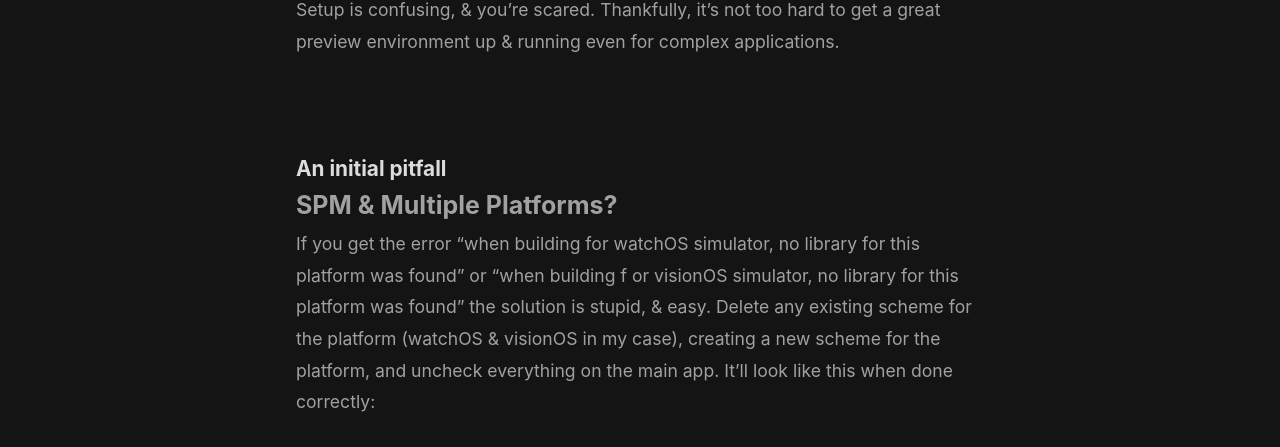
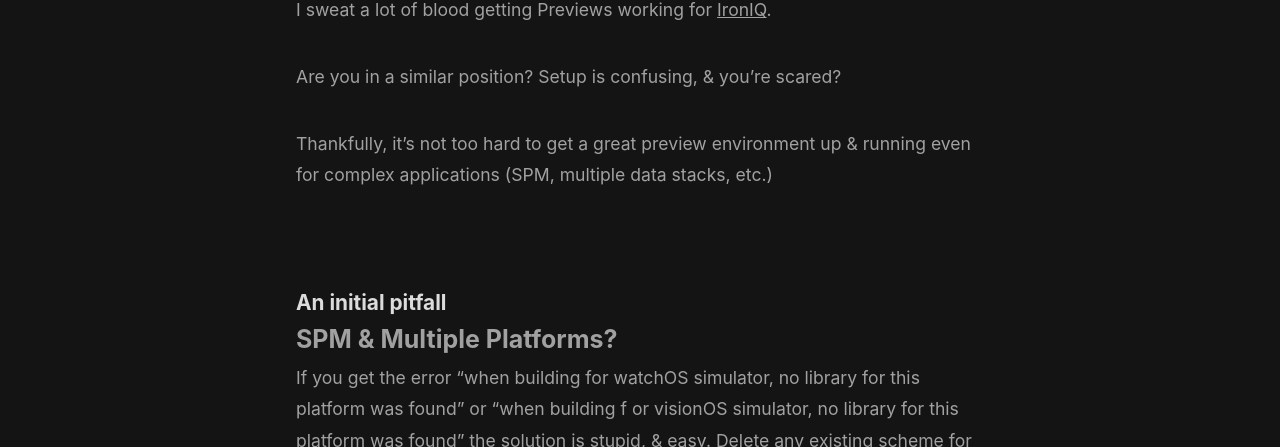
Before and after one commit to alexsereno/letters, an Astro site: page /xcode-previews in a window 1280 px wide. Shown: the part 621-1068 px from the top of the page. Built offline with nearby package versions, Linux system fonts and the light colour scheme; Astro itself is replaced by a stand-in of ours.

Commit message:
minor wording change

```diff
--- a/src/content/blog/xcode-previews.md
+++ b/src/content/blog/xcode-previews.md
@@ -9,7 +9,11 @@ A quick rundown on common Xcode Preview issues & their resolution
 
 ### The Xcode Preview Environment & You
 
-Setup is confusing, & you're scared. Thankfully, it's not too hard to get a great preview environment up & running even for complex applications.
+I sweat a lot of blood getting Previews working for [IronIQ](https://IronIQ.app).
+
+Are you in a similar position? Setup is confusing, & you're scared?
+
+Thankfully, it's not too hard to get a great preview environment up & running even for complex applications (SPM, multiple data stacks, etc.)
 
 ## An initial pitfall
 
```
